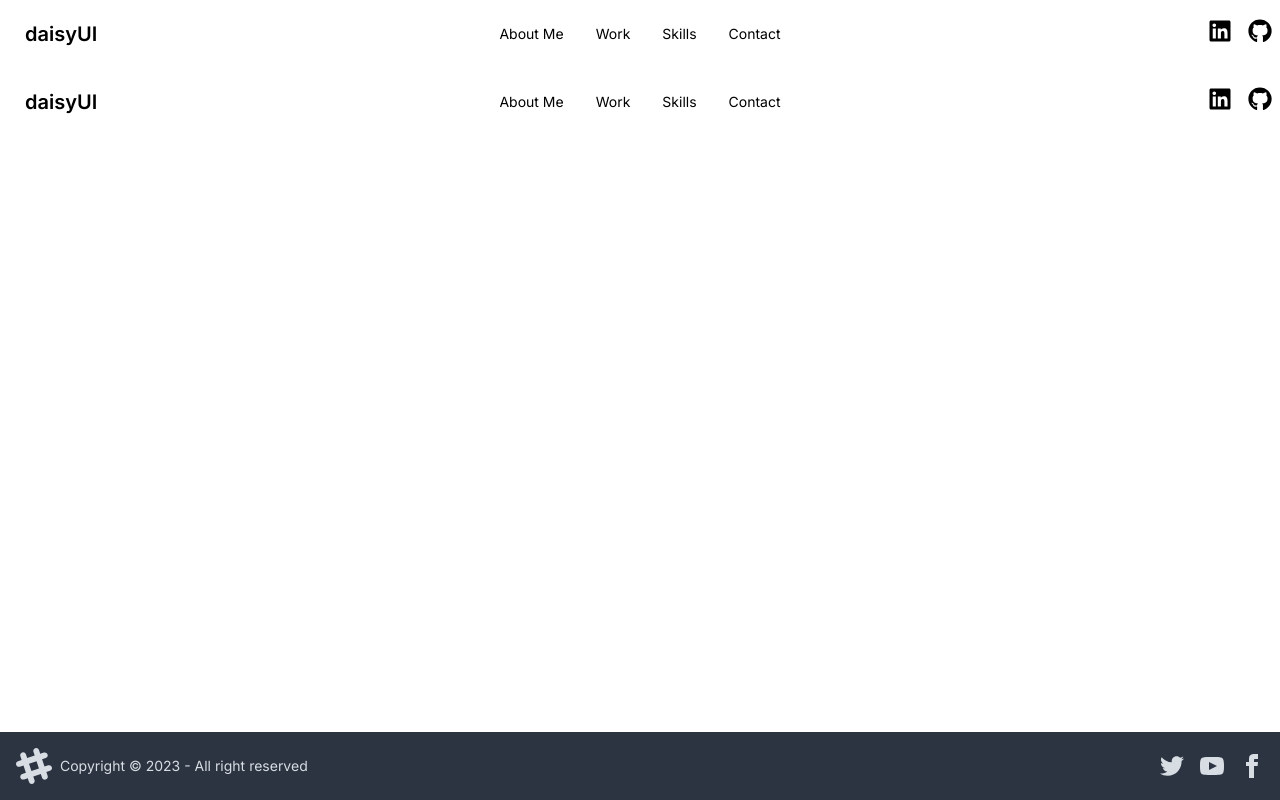
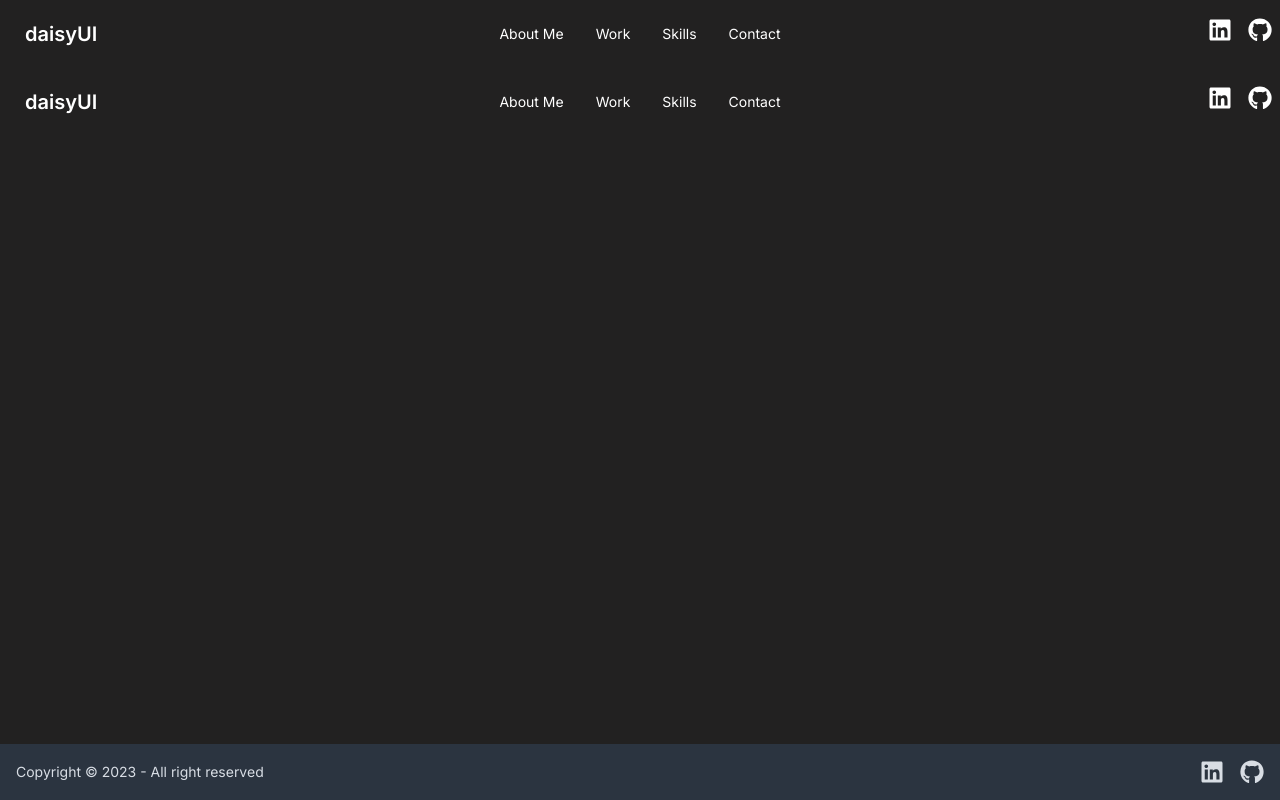
Before and after one commit to cjsolis12/csolis, a Next.js app in the folder fullstack-portfolio/: page /navbar in a window 1280 px wide. Built offline with nearby package versions, Linux system fonts and the light colour scheme.

Commit message:
changed text color on navbar

```diff
--- a/fullstack-portfolio/app/footer/footer.js
+++ b/fullstack-portfolio/app/footer/footer.js
@@ -1,16 +1,27 @@
-export default function Footer () {
-    return(
+import { FaLinkedin } from "react-icons/fa";
+import { FaGithub } from "react-icons/fa";
+export default function Footer() {
+  return (
     <footer className="footer items-center p-4 bg-neutral text-neutral-content">
       <aside className="items-center grid-flow-col">
-          <svg width="36" height="36" viewBox="0 0 24 24" xmlns="http://www.w3.org/2000/svg" fillRule="evenodd" clipRule="evenodd" className="fill-current"><path d="M22.672 15.226l-2.432.811.841 2.515c.33 1.019-.209 2.127-1.23 2.456-1.15.325-2.148-.321-2.463-1.226l-.84-2.518-5.013 1.677.84 2.517c.391 1.203-.434 2.542-1.831 2.542-.88 0-1.601-.564-1.86-1.314l-.842-2.516-2.431.809c-1.135.328-2.145-.317-2.463-1.229-.329-1.018.211-2.127 1.231-2.456l2.432-.809-1.621-4.823-2.432.808c-1.355.384-2.558-.59-2.558-1.839 0-.817.509-1.582 1.327-1.846l2.433-.809-.842-2.515c-.33-1.02.211-2.129 1.232-2.458 1.02-.329 2.13.209 2.461 1.229l.842 2.515 5.011-1.677-.839-2.517c-.403-1.238.484-2.553 1.843-2.553.819 0 1.585.509 1.85 1.326l.841 2.517 2.431-.81c1.02-.33 2.131.211 2.461 1.229.332 1.018-.21 2.126-1.23 2.456l-2.433.809 1.622 4.823 2.433-.809c1.242-.401 2.557.484 2.557 1.838 0 .819-.51 1.583-1.328 1.847m-8.992-6.428l-5.01 1.675 1.619 4.828 5.011-1.674-1.62-4.829z"></path></svg>
         <p>Copyright © 2023 - All right reserved</p>
       </aside>
       <nav className="grid-flow-col gap-4 md:place-self-center md:justify-self-end">
-          <a><svg xmlns="http://www.w3.org/2000/svg" width="24" height="24" viewBox="0 0 24 24" className="fill-current"><path d="M24 4.557c-.883.392-1.832.656-2.828.775 1.017-.609 1.798-1.574 2.165-2.724-.951.564-2.005.974-3.127 1.195-.897-.957-2.178-1.555-3.594-1.555-3.179 0-5.515 2.966-4.797 6.045-4.091-.205-7.719-2.165-10.148-5.144-1.29 2.213-.669 5.108 1.523 6.574-.806-.026-1.566-.247-2.229-.616-.054 2.281 1.581 4.415 3.949 4.89-.693.188-1.452.232-2.224.084.626 1.956 2.444 3.379 4.6 3.419-2.07 1.623-4.678 2.348-7.29 2.04 2.179 1.397 4.768 2.212 7.548 2.212 9.142 0 14.307-7.721 13.995-14.646.962-.695 1.797-1.562 2.457-2.549z"></path></svg>
+        <a
+          href="https://www.linkedin.com/in/claudia-solis-48599422a/"
+          target="_blank"
+          className="text-2xl"
+        >
+          <FaLinkedin />
         </a>
-          <a><svg xmlns="http://www.w3.org/2000/svg" width="24" height="24" viewBox="0 0 24 24" className="fill-current"><path d="M19.615 3.184c-3.604-.246-11.631-.245-15.23 0-3.897.266-4.356 2.62-4.385 8.816.029 6.185.484 8.549 4.385 8.816 3.6.245 11.626.246 15.23 0 3.897-.266 4.356-2.62 4.385-8.816-.029-6.185-.484-8.549-4.385-8.816zm-10.615 12.816v-8l8 3.993-8 4.007z"></path></svg></a>
-          <a><svg xmlns="http://www.w3.org/2000/svg" width="24" height="24" viewBox="0 0 24 24" className="fill-current"><path d="M9 8h-3v4h3v12h5v-12h3.642l.358-4h-4v-1.667c0-.955.192-1.333 1.115-1.333h2.885v-5h-3.808c-3.596 0-5.192 1.583-5.192 4.615v3.385z"></path></svg></a>
+        <a
+          href="https://github.com/cjsolis12"
+          target="_blank"
+          className="text-2xl"
+        >
+          <FaGithub />
+        </a>
       </nav>
     </footer>
-    )
-};
+  );
+}
--- a/fullstack-portfolio/app/globals.css
+++ b/fullstack-portfolio/app/globals.css
@@ -17,4 +17,5 @@ body {
   display: flex;
   flex-direction: column;
   min-height: 100vh;
+  background-color: #222121;
 }
--- a/fullstack-portfolio/app/navbar/page.js
+++ b/fullstack-portfolio/app/navbar/page.js
@@ -4,7 +4,7 @@ import { FaGithub } from "react-icons/fa";
 export default function Navbar() {
   return (
     <>
-      <div className="navbar bg-base-100">
+      <div className="navbar text-white text-2xl">
         <div className="navbar-start">
           <div className="dropdown">
             <label tabIndex={0} className="btn btn-ghost lg:hidden">
```
Lines whose indentation alone changed are shown as unchanged.
